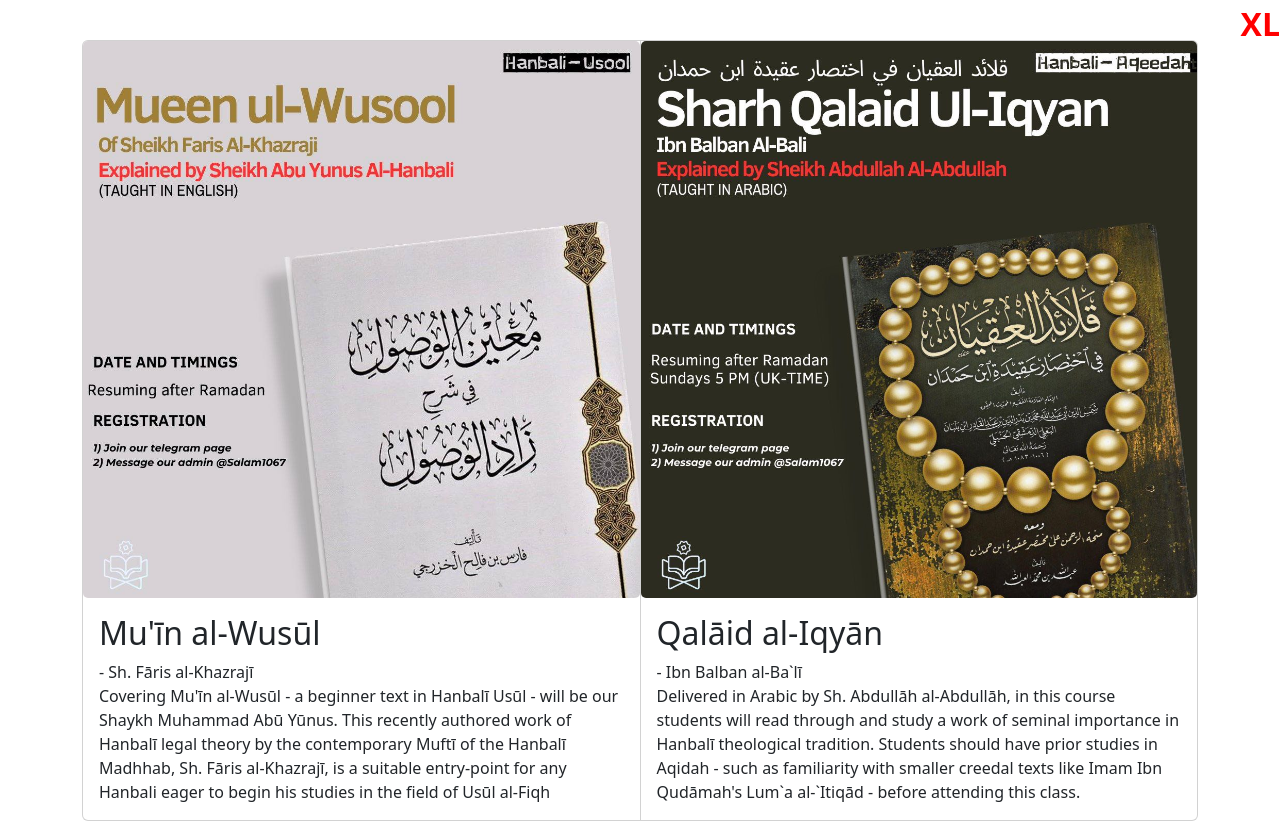
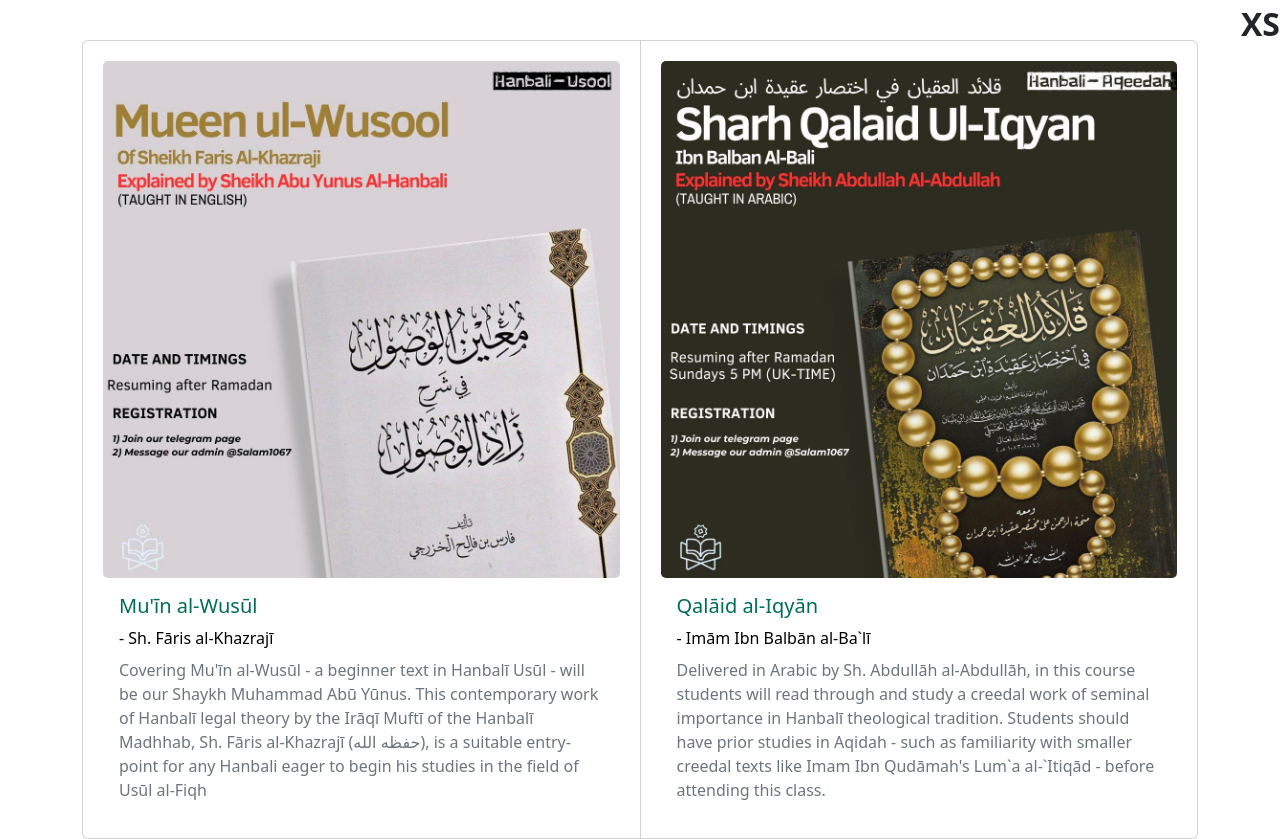
Before and after one commit to concaticus/shaq_inst, a plain HTML site: page index.html in a window 1280 px wide. Drawn offline with nearby package versions, Linux system fonts and the light colour scheme.

Commit message:
added container for cards, styled them; updated readme

```diff
--- a/index.html
+++ b/index.html
@@ -16,32 +16,26 @@
 
 <body>
 
+
     <div class="container">
-        <!-- card practice: card class, then body inside-->
-                <!-- card practice: card class, then body inside-->
-                <!-- card group to collect all cards together - others are nested inside-->
     <div class="card-group">
-            <div class="card" style = "width: 300px;">
-                <!-- <h3 class="card-body">Hanbalī Usūl</h3> -->
-                <img class="card-img" src = "assets/Hanbali_Usul.jpg" />
-                        <!-- card-body makes more padded-->
+        <div class="card" style="width: 300px;">
+            <img class="card-img" src="assets/Hanbali_Usul.jpg" />
             <div class="card-body">
                 <h2 class="card-title">Mu'īn al-Wusūl</h2>
                 <span class="card-subtitle">- Sh. Fāris al-Khazrajī</span>
                 <div class="card-text">
-                            Covering Mu'īn al-Wusūl - a beginner text in Hanbalī Usūl - will be our Shaykh Muhammad Abū Yūnus. This recently authored work of Hanbalī legal theory by the contemporary Muftī of the Hanbalī Madhhab, Sh. Fāris al-Khazrajī, is a suitable entry-point for any Hanbali eager to begin his studies in the field of Usūl al-Fiqh
+                    Covering Mu'īn al-Wusūl - a beginner text in Hanbalī Usūl - will be our Shaykh Muhammad Abū Yūnus. This contemporary work of Hanbalī legal theory by the Irāqī Muftī of the Hanbalī Madhhab, Sh. Fāris al-Khazrajī (حفظه الله), is a suitable entry-point for any Hanbali eager to begin his studies in the field of Usūl al-Fiqh
                 </div>
             </div>
         </div>
-            <div class="card" style = "width: 300px;">
-                <!-- <h3 class="card-body">Hanbalī Aqīdah</h3> -->
-                <img class="card-img" src = "assets/qalaidarabic.jpg" />
-                        <!-- card-body makes more padded-->
+        <div class="card" style="width: 300px;">
+            <img class="card-img" src="assets/qalaidarabic.jpg" />
             <div class="card-body">
                 <h2 class="card-title">Qalāid al-Iqyān</h2>
-                            <span class="card-subtitle">- Ibn Balban al-Ba`lī</span>
+                <span class="card-subtitle">- Imām Ibn Balbān al-Ba`lī</span>
                 <div class="card-text">
-                            Delivered in Arabic by Sh. Abdullāh al-Abdullāh, in this course students will read through and study a work of seminal importance in Hanbalī theological tradition. Students should have prior studies in Aqidah - such as familiarity with smaller creedal texts like Imam Ibn Qudāmah's Lum`a al-`Itiqād - before attending this class.
+                    Delivered in Arabic by Sh. Abdullāh al-Abdullāh, in this course students will read through and study a creedal work of seminal importance in Hanbalī theological tradition. Students should have prior studies in Aqidah - such as familiarity with smaller creedal texts like Imam Ibn Qudāmah's Lum`a al-`Itiqād - before attending this class.
                 </div>
             </div>
         </div>
@@ -50,5 +44,6 @@
 
 
 
+
 </body>
 </html>
--- a/styles.css
+++ b/styles.css
@@ -4,7 +4,7 @@ body {
 
   body::before {
     content: "XS";
-    color: red;
+    /* color: red; */
     font-size: 2rem;
     font-weight: bold;
     position: fixed;
@@ -12,40 +12,36 @@ body {
     right: 0;
   }
 
-  /* This box class is purely used for explaining how the bootstrap grid system works. */
-  .box {
-    background-color: lightblue;
-    border: 1px solid blue;
-    min-height: 50px;
-    font-size: 2rem;
-  }
+/* Course Catelogue */
+/* Add margin and padding between each card */
+.card {
+    margin-bottom: 20px; /* Add margin at the bottom of each card */
+    padding: 20px; /* Add padding inside each card */
 
-  @media (min-width: 576px) {
-    body::before {
-      content: "SM";
-    }
-  }
+/* Ensure images within cards are responsive */
+.card-img {
+    width: 100%;
+    height: auto;
+}
 
-  @media (min-width: 768px) {
-    body::before {
-      content: "MD";
-    }
-  }
+/* Style card titles */
+.card-title {
+    font-size: 1.25rem; /* Adjust font size as needed */
+    margin-bottom: 0.5rem; /* Add margin below title */
+    color: #006d5b; /* Set color for title text */
+    font-size: ;
+}
 
-  @media (min-width: 992px) {
-    body::before {
-      content: "LG";
-    }
-  }
+/* Style card subtitles */
+.card-subtitle {
+    font-size: 1rem; /* Adjust font size as needed */
+    color: #000000; /* Set color for subtitle text */
+    margin-bottom: 0.5rem; /* Add margin below subtitle */
+}
 
-  @media (min-width: 1200px) {
-    body::before {
-      content: "XL";
-    }
-  }
-
-  @media (min-width: 1400px) {
-    body::before {
-      content: "XXL";
-    }
-  }
+/* Style card text */
+.card-text {
+    margin-top: 0.5rem; /* Add margin
+    font-size: 0.875rem; /* Adjust font size as needed */
+    color: #6c757d; /* Set color for card text */
+}
```
Also changed, not shown: 1 other file. Lines whose indentation alone changed are shown as unchanged.
